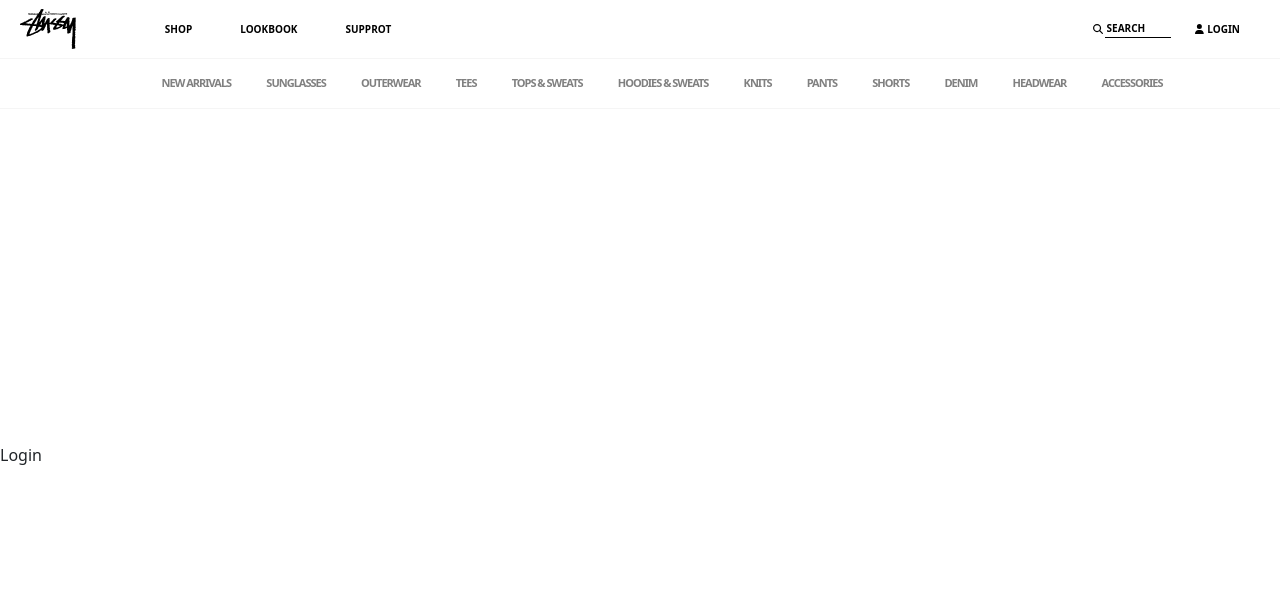
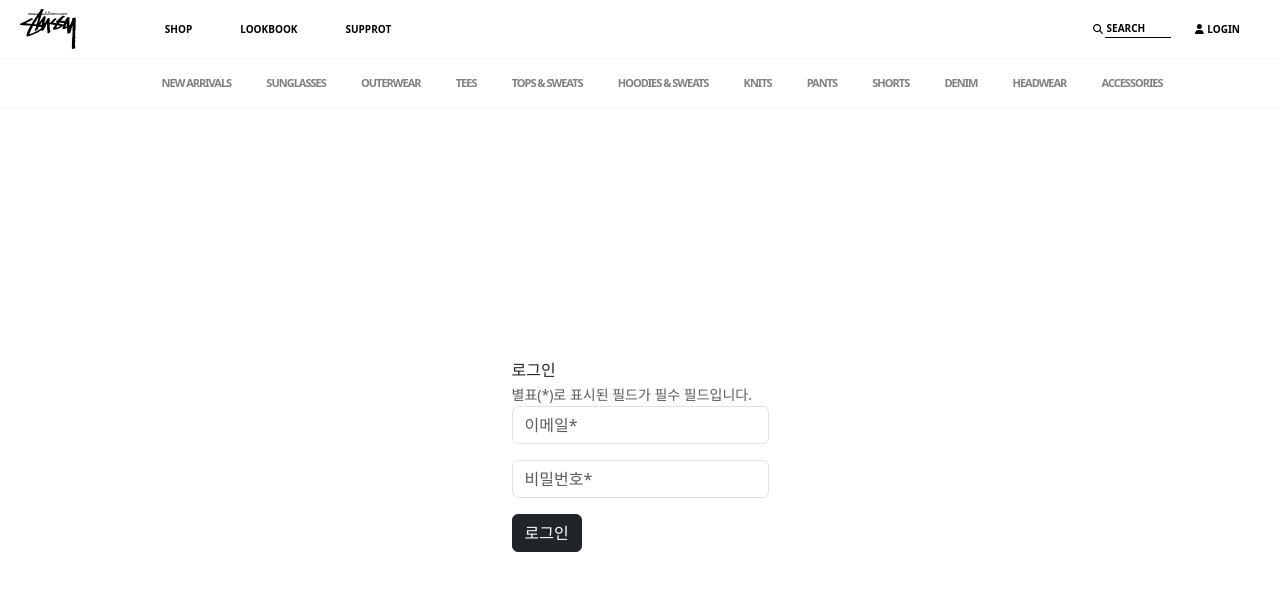
Before and after one commit to JiHy0ung/stussy-react-router-final, a React (Vite) app: page /login in a window 1280 px wide. Shown: the top 590 px of the page. Built offline with nearby package versions, Linux system fonts and the light colour scheme.

Commit message:
add login navigate

```diff
--- a/src/App.css
+++ b/src/App.css
@@ -209,7 +209,6 @@
   font-weight: bold;
 }
 
-/* hover 시 텍스트만 나타나게 */
 .product-card:hover .product-sizes {
   visibility: visible;
   opacity: 1;
--- a/src/App.jsx
+++ b/src/App.jsx
@@ -25,8 +25,15 @@
 import Login from './page/Login'
 import ProductDetail from './page/ProductDetail'
 import Navbar from './component/Navbar'
+import { useEffect, useState } from 'react';
 
 function App() {
+
+  const [authenticate, setAuthenticate] = useState(false) // true면 로그인이 됨.
+
+  useEffect(() => {
+    console.log("aaaa", authenticate);
+  },[authenticate]);
 
   return (
     <div >
@@ -36,7 +43,7 @@
       <div className='product-area'>
         <Routes>
           <Route path='/' element={<ProductAll/>}/>
-          <Route path='/login' element={<Login/>}/>
+          <Route path='/login' element={<Login setAuthenticate={setAuthenticate}/>}/>
           <Route path='/product/:id' element={<ProductDetail/>}/>
         </Routes>
       </div>
--- a/src/component/Navbar.jsx
+++ b/src/component/Navbar.jsx
@@ -1,7 +1,7 @@
 import { faSearch, faUser } from '@fortawesome/free-solid-svg-icons';
 import { FontAwesomeIcon } from '@fortawesome/react-fontawesome';
 import React, { useState } from 'react'
-
+import { useNavigate } from 'react-router-dom';
 
 const Navbar = () => {
 
@@ -9,6 +9,12 @@
 
     const menuList = ['SHOP', 'LOOKBOOK', 'SUPPROT']
     const categoryList = ['NEW ARRIVALS', 'SUNGLASSES', 'OUTERWEAR', 'TEES', 'TOPS & SWEATS', 'HOODIES & SWEATS', 'KNITS', 'PANTS', 'SHORTS', 'DENIM', 'HEADWEAR','ACCESSORIES']
+
+    const navigate = useNavigate();
+
+    const goToLogin = () =>{
+        navigate('/login')
+    }
 
   return (
     <div>
@@ -30,7 +36,7 @@
                     <FontAwesomeIcon className='search-icon' icon={faSearch}/>
                     <input className='nav-input' type="text" placeholder='SEARCH'/>
                 </div>
-                <div className='login-area'>
+                <div className='login-area' onClick={goToLogin}>
                     <FontAwesomeIcon icon={faUser}/>
                     LOGIN
                 </div>
--- a/src/page/Login.jsx
+++ b/src/page/Login.jsx
@@ -1,8 +1,37 @@
 import React from 'react'
+import { Form, Button, Container } from 'react-bootstrap'
+import { useNavigate } from 'react-router-dom'
 
-const Login = () => {
+const Login = ({setAuthenticate}) => {
+
+  const navigate = useNavigate();
+
+  const loginUser = (event) => {
+    event.preventDefault();
+    console.log("login user function issue")
+    setAuthenticate(true);
+    navigate('/');
+  }
+
   return (
-    <div>Login</div>
+    <Container>
+      <Form onSubmit={(event) => loginUser(event)} >
+        <div>로그인</div>
+        <Form.Group className="mb-3" controlId="formBasicEmail">
+        <Form.Text className="text-muted">
+            별표(*)로 표시된 필드가 필수 필드입니다.
+          </Form.Text>
+          <Form.Control type="email" placeholder="이메일*" />
+        </Form.Group>
+
+        <Form.Group className="mb-3" controlId="formBasicPassword">
+          <Form.Control type="password" placeholder="비밀번호*" />
+        </Form.Group>
+        <Button variant="dark" type="submit">
+          로그인
+        </Button>
+      </Form>
+    </Container>
   )
 }
 
```
